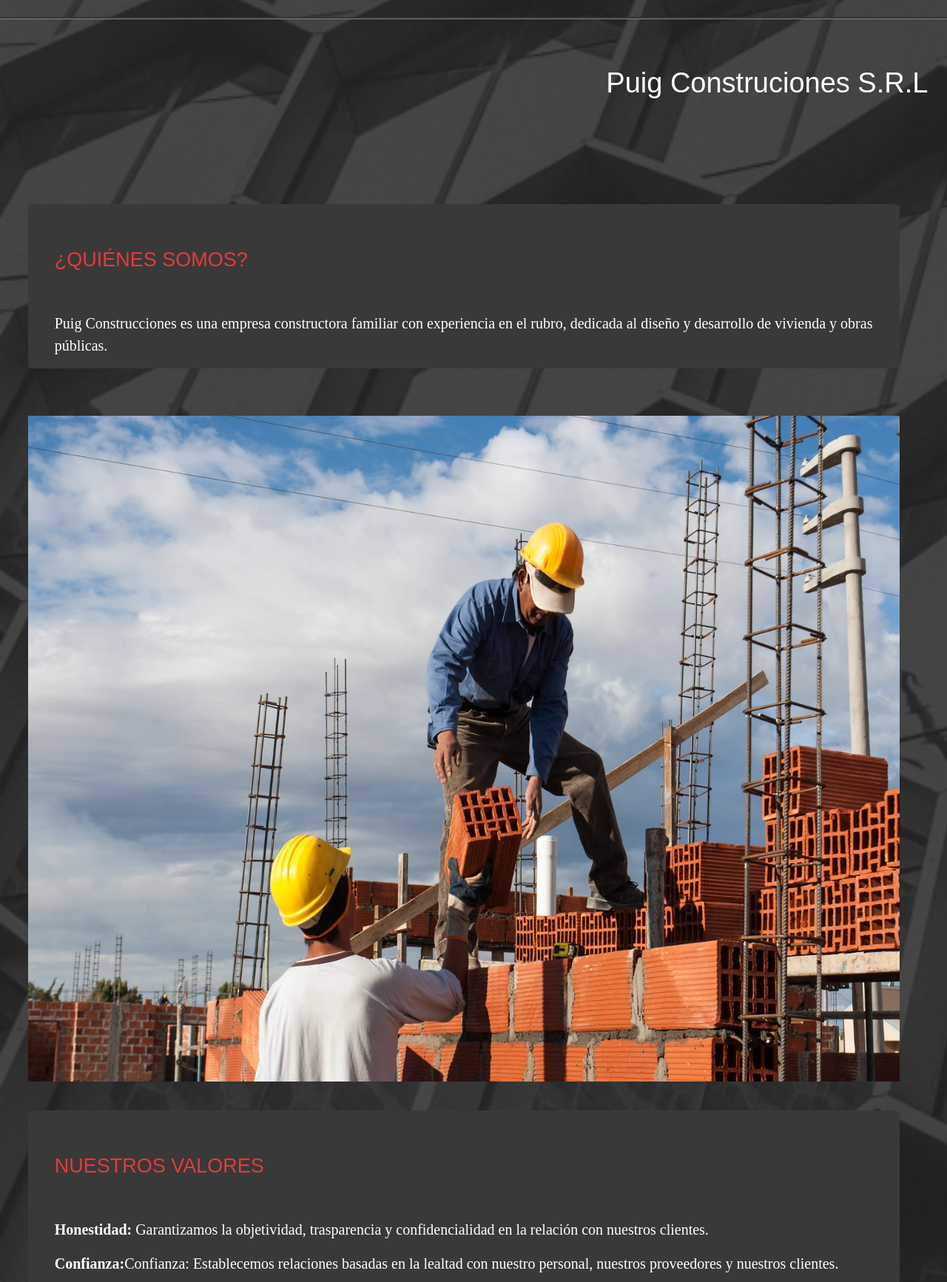
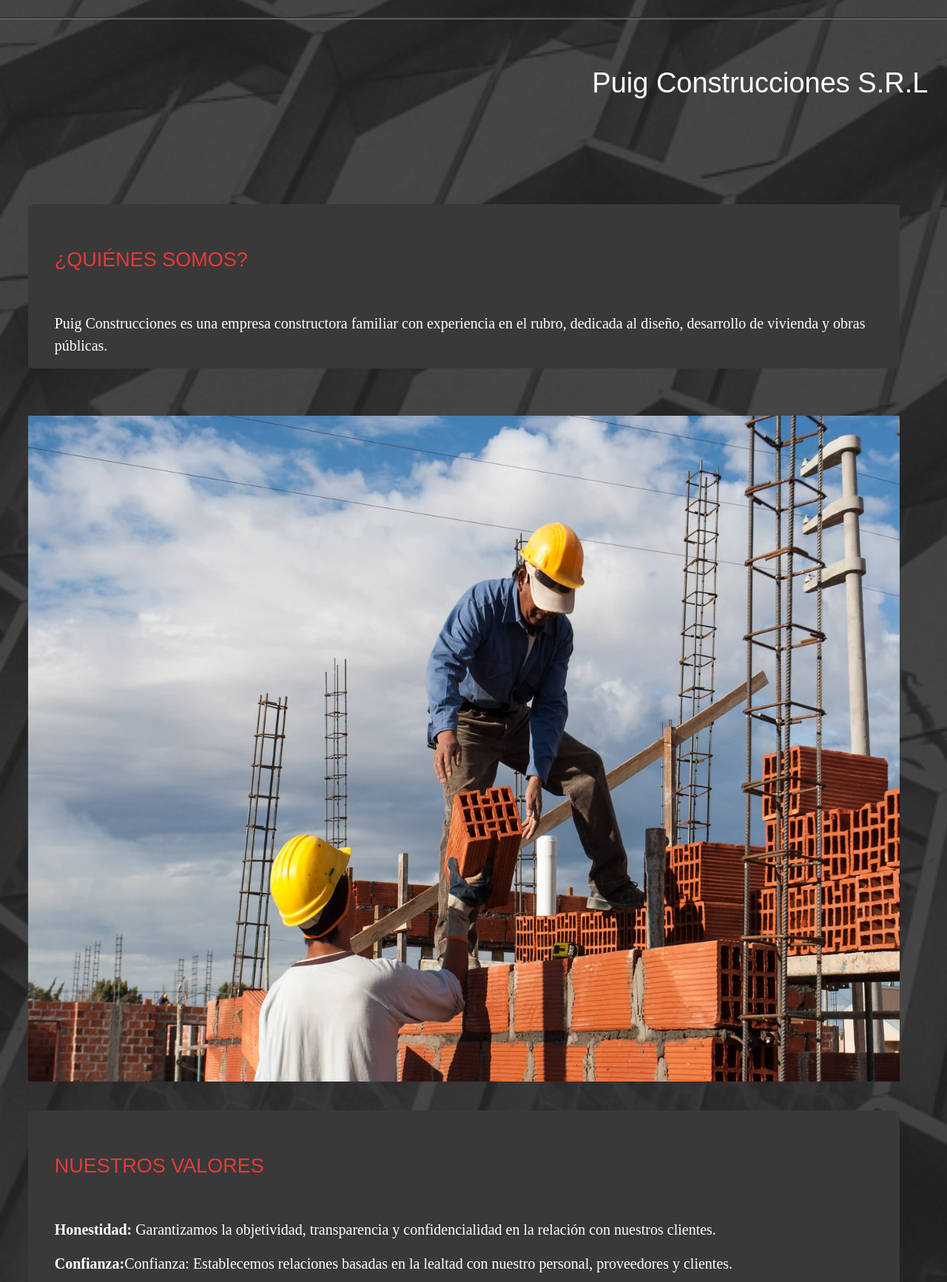
Before and after one commit to lucasspuig/pag-empresa, a website: page pages/nosotros.html in a window 1280 px wide. Shown: the part 167-1900 px from the top of the page at 74% size. Drawn offline with nearby package versions, Linux system fonts and the light colour scheme; a web font is replaced by a local one.

Commit message:
arreglos12

```diff
--- a/pages/nosotros.html
+++ b/pages/nosotros.html
@@ -10,11 +10,11 @@
     <link rel="shortcut icon" href="../assest/logo.jpg" type="image/x-icon">
     <link rel="stylesheet" href="../css/styles.css">
     <link rel="preconnect" href="https://fonts.googleapis.com">
-<link rel="preconnect" href="https://fonts.gstatic.com" crossorigin>
     <link href="https://fonts.googleapis.com/css2?family=Arvo:ital,wght@0,400;0,700;1,400;1,700&family=Platypi:ital,wght@0,300..800;1,300..800&display=swap" rel="stylesheet">
     <link rel="preconnect" href="https://fonts.googleapis.com">
     <link rel="preconnect" href="https://fonts.gstatic.com" crossorigin>
     <link href="https://fonts.googleapis.com/css2?family=Nabla&family=Poetsen+One&display=swap" rel="stylesheet">
+    <link rel="preconnect" href="https://fonts.gstatic.com" crossorigin>
 </head>
 <body>
     <header>
@@ -51,17 +51,17 @@
     </header>
     <main>
         <section>
-            <h1>Puig Construciones S.R.L</h1>
+            <h1>Puig Construcciones S.R.L</h1>
             <div class="espacionosotros">
                     <div class="nosotros">
                         <h2 class="nosotrosfondo"><span>¿QUIÉNES SOMOS?</span></h2>
-                        <p>Puig Construcciones es una empresa constructora familiar con experiencia en el rubro, dedicada al diseño y desarrollo de vivienda y obras públicas.</p>
+                        <p>Puig Construcciones es una empresa constructora familiar con experiencia en el rubro, dedicada al diseño, desarrollo de vivienda y obras públicas.</p>
                     </div>
                         <img src="../assets/nosotros.webp" alt="nosotrosimagen">
                     <div class="nosotros">
                         <h2 class="nosotrosfondo"> <span>NUESTROS VALORES</span></h2>
-                        <p><strong>Honestidad:</strong> Garantizamos la objetividad, trasparencia y confidencialidad en la relación con nuestros clientes.</p>
-                        <p><strong>Confianza:</strong>Confianza: Establecemos relaciones basadas en la lealtad con nuestro personal, nuestros proveedores y nuestros clientes.</p>
+                        <p><strong>Honestidad:</strong> Garantizamos la objetividad, transparencia y confidencialidad en la relación con nuestros clientes.</p>
+                        <p><strong>Confianza:</strong>Confianza: Establecemos relaciones basadas en la lealtad con nuestro personal, proveedores y clientes.</p>
                         <p><strong>Excelencia:</strong> Trabajamos día a día para ofrecer la mayor calidad en la ejecución nuestros proyectos.</p>
                         <p><strong>Innovación:</strong> Somos una empresa con visión de futuro. Buscamos ideas y tecnologías que permitan desarrollar y mejorar nuestros servicios</p>
                         <p><strong>Profesionalismo:</strong> Trabajamos aplicando la ética, el respeto, la seriedad, objetividad y responsabilidad en cada tarea. </p>
--- a/scss/_media.scss
+++ b/scss/_media.scss
@@ -148,7 +148,7 @@
         }
         .obrasgrid p{
             margin-left: 5%;
-            font-size:8px;
+            font-size:12px;
             background-color:$colornav;
         }
         .obrass p{
```
Also changed, not shown: index.html (+2 -2 lines), pages/obras.html (+1 -1 lines), css/styles.css, pages/contacto.html (indentation only), pages/servicio.html (indentation only). Lines whose indentation alone changed are shown as unchanged.
